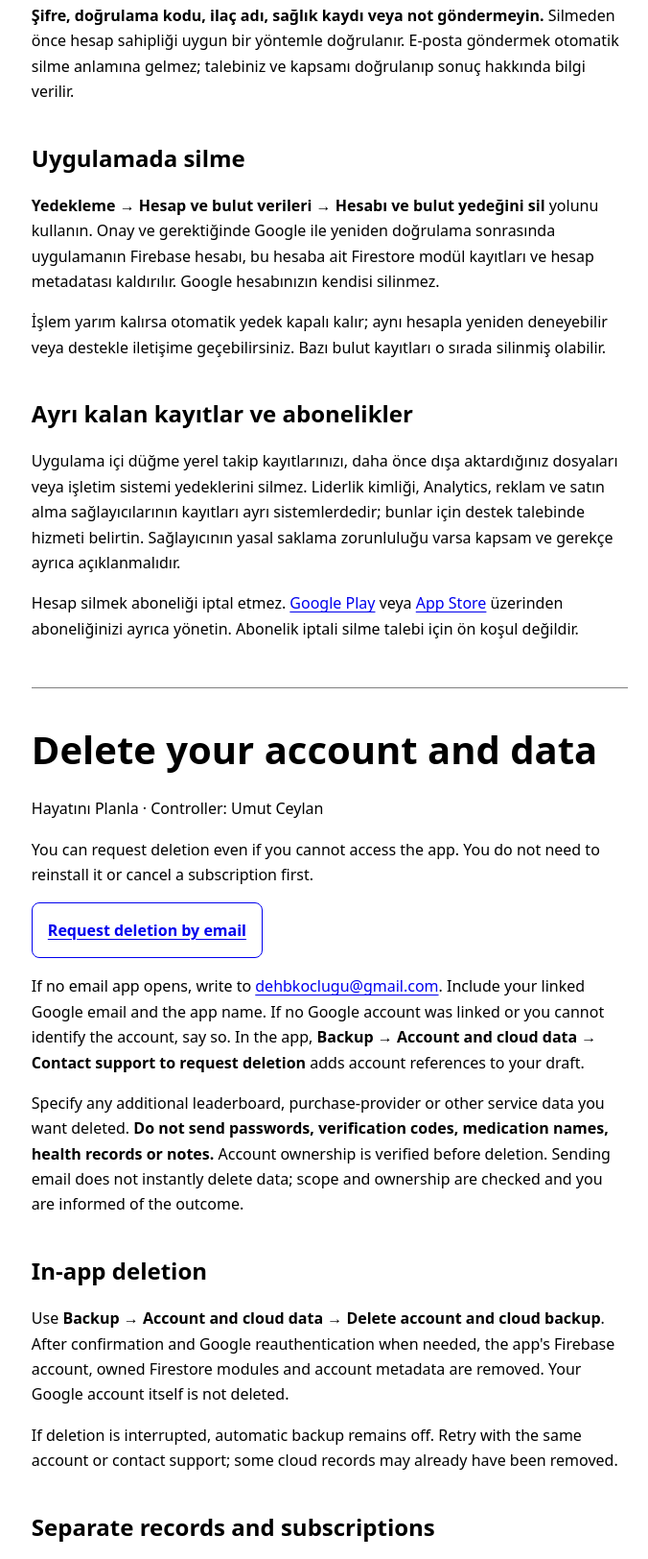
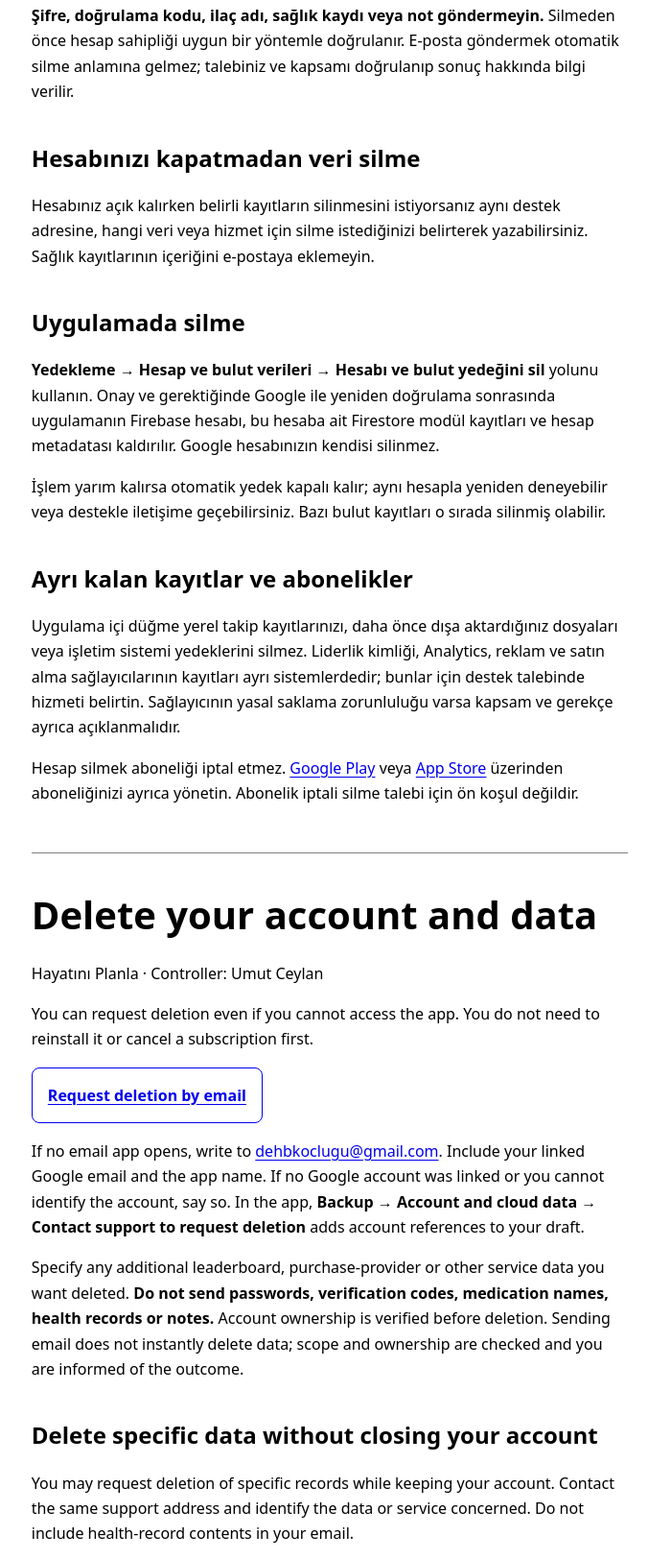
Before and after one commit to dehbkoclugu-afk/dehbkoclugu-afk.github.io, a plain HTML site: page buddy/account-deletion/index.html in a window 1280 px wide. Shown: the part 752-2376 px from the top of the page at 96% size, without its empty margins (296-972 px from the left). Drawn offline with Linux system fonts and the light colour scheme.

Commit message:
Clarify Buddy partial data deletion requests

```diff
--- a/buddy/account-deletion/index.html
+++ b/buddy/account-deletion/index.html
@@ -39,7 +39,7 @@
       <li>Liderlik, satın alma sağlayıcısı veya diğer hizmetlerdeki kayıtlar için de silme istiyorsanız kapsamını belirtin.</li>
     </ul>
     <p><strong>Şifre, doğrulama kodu, ilaç adı, sağlık kaydı veya not göndermeyin.</strong> Silmeden önce hesap sahipliği uygun bir yöntemle doğrulanır. E-posta göndermek otomatik silme anlamına gelmez; talebiniz ve kapsamı doğrulanıp sonuç hakkında bilgi verilir.</p>
-    <h2>Uygulamada silme</h2>
+    <h2>Hesabınızı kapatmadan veri silme</h2><p>Hesabınız açık kalırken belirli kayıtların silinmesini istiyorsanız aynı destek adresine, hangi veri veya hizmet için silme istediğinizi belirterek yazabilirsiniz. Sağlık kayıtlarının içeriğini e-postaya eklemeyin.</p><h2>Uygulamada silme</h2>
     <p><strong>Yedekleme → Hesap ve bulut verileri → Hesabı ve bulut yedeğini sil</strong> yolunu kullanın. Onay ve gerektiğinde Google ile yeniden doğrulama sonrasında uygulamanın Firebase hesabı, bu hesaba ait Firestore modül kayıtları ve hesap metadatası kaldırılır. Google hesabınızın kendisi silinmez.</p>
     <p>İşlem yarım kalırsa otomatik yedek kapalı kalır; aynı hesapla yeniden deneyebilir veya destekle iletişime geçebilirsiniz. Bazı bulut kayıtları o sırada silinmiş olabilir.</p>
     <h2>Ayrı kalan kayıtlar ve abonelikler</h2>
@@ -53,7 +53,7 @@
     <p><a class="action" href="mailto:dehbkoclugu@gmail.com?subject=Hayat%C4%B1n%C4%B1%20Planla%20%E2%80%94%20account%20and%20data%20deletion%20request">Request deletion by email</a></p>
     <p>If no email app opens, write to <a href="mailto:dehbkoclugu@gmail.com">dehbkoclugu@gmail.com</a>. Include your linked Google email and the app name. If no Google account was linked or you cannot identify the account, say so. In the app, <strong>Backup → Account and cloud data → Contact support to request deletion</strong> adds account references to your draft.</p>
     <p>Specify any additional leaderboard, purchase-provider or other service data you want deleted. <strong>Do not send passwords, verification codes, medication names, health records or notes.</strong> Account ownership is verified before deletion. Sending email does not instantly delete data; scope and ownership are checked and you are informed of the outcome.</p>
-    <h2>In-app deletion</h2>
+    <h2>Delete specific data without closing your account</h2><p>You may request deletion of specific records while keeping your account. Contact the same support address and identify the data or service concerned. Do not include health-record contents in your email.</p><h2>In-app deletion</h2>
     <p>Use <strong>Backup → Account and cloud data → Delete account and cloud backup</strong>. After confirmation and Google reauthentication when needed, the app's Firebase account, owned Firestore modules and account metadata are removed. Your Google account itself is not deleted.</p>
     <p>If deletion is interrupted, automatic backup remains off. Retry with the same account or contact support; some cloud records may already have been removed.</p>
     <h2>Separate records and subscriptions</h2>
```
